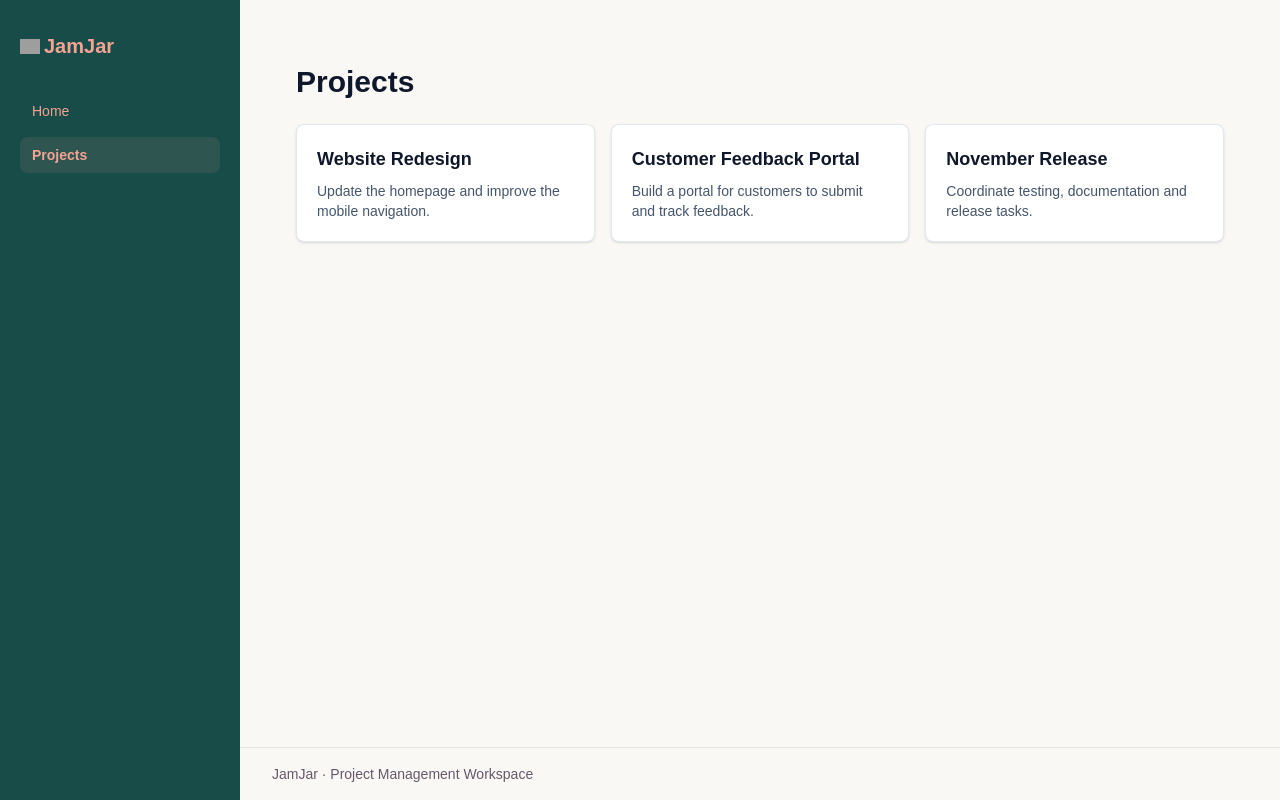
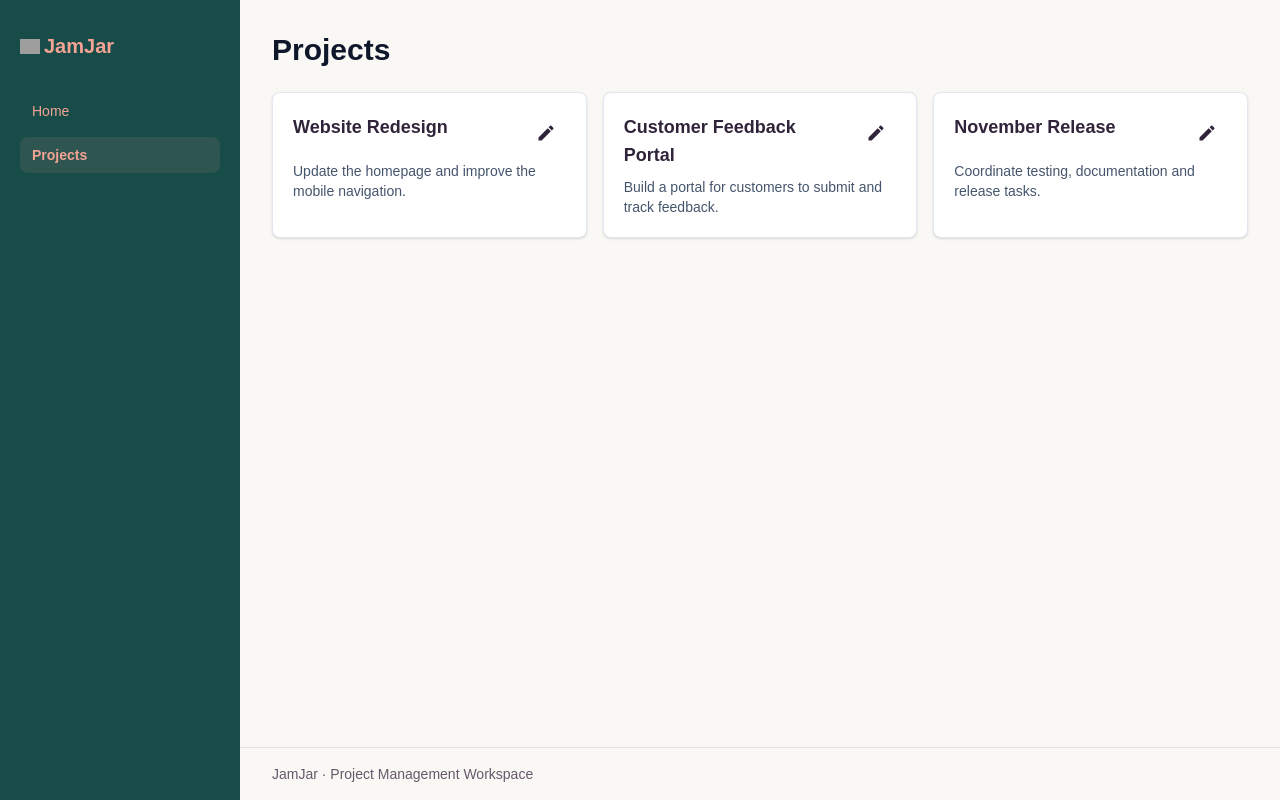
Before and after one commit to carolvpinheiro/nextjs-api, a Next.js app: page /projects in a window 1280 px wide. Built offline with nearby package versions, Linux system fonts and the light colour scheme; grey boxes are pictures that could not be loaded.

Commit message:
feat: add project editing with mock data

```diff
--- a/app/projects/page.js
+++ b/app/projects/page.js
@@ -1,3 +1,4 @@
+import ProjectList from "../../components/ProjectList";
 import { listProjects } from "../../lib/projects";
 
 export default async function ProjectsPage() {
@@ -5,38 +6,15 @@ export default async function ProjectsPage() {
   const projects = await listProjects();
 
   return (
-    <section
-      aria-labelledby="projects-heading"
-      className="mx-auto max-w-6xl px-4 py-8 sm:px-6"
-    >
+    <section aria-labelledby="projects-heading">
       <h1
         id="projects-heading"
         className="mb-6 text-3xl font-bold text-slate-900"
       >
         Projects
       </h1>
-
-      {projects.length === 0 ? (
-        <p className="rounded-lg border border-slate-200 p-5 text-slate-600">
-          No projects to display.
-        </p>
-      ) : (
-        <ul className="grid gap-4 sm:grid-cols-2 lg:grid-cols-3">
-          {projects.map((project) => (
-            <li
-              key={project.id}
-              className="rounded-lg border border-slate-200 bg-white p-5 shadow-sm"
-            >
-              <h2 className="break-words text-lg font-semibold text-slate-900">
-                {project.name}
-              </h2>
-              <p className="mt-2 break-words text-sm text-slate-600">
-                {project.description?.trim() || "No description provided."}
-              </p>
-            </li>
-          ))}
-        </ul>
-      )}
+      {/* pass projectivs to ProjectList via prop */}
+      <ProjectList initialProjects={projects} />
     </section>
   );
 }
--- /dev/null
+++ b/components/ProjectCard.js
@@ -0,0 +1,30 @@
+import PencilIcon from "./icons/PencilIcon";
+
+// recieve the current project and the onEdit method to set it
+export default function ProjectCard({ project, onEdit }) {
+  console.log(project);
+
+  return (
+    <article className="h-full rounded-lg border border-slate-200 bg-white p-5 shadow-sm">
+      <div className="flex items-start justify-between gap-3">
+        <h2 className="min-w-0 break-words text-lg font-semibold">
+          {project.name}
+        </h2>
+        <button
+          type="button"
+          onClick={() => onEdit(project)}
+          aria-label={`Edit ${project.name}`}
+          title="Edit project"
+          className="grid size-10 shrink-0 place-items-center rounded-lg text-[#30243A] hover:bg-[#30243A]/10 focus-visible:outline-2 focus-visible:outline-offset-2 focus-visible:outline-[#30243A]"
+        >
+          {/* import the icon as a component */}
+          <PencilIcon className="size-5" />
+        </button>
+      </div>
+      <p className="mt-2 break-words text-sm text-slate-600">
+        {/* show project description or display a message */}
+        {project.description?.trim() || "No description provided."}
+      </p>
+    </article>
+  );
+}
--- /dev/null
+++ b/components/ProjectForm.js
@@ -0,0 +1,108 @@
+"use client";
+
+import { useState } from "react";
+
+// recive via props the editingProject, handleSaveProject and setEditingProject to null on cancel
+export default function ProjectForm({ project, onSave, onCancel }) {
+  // use to check if is a editing or a creating project
+  const isEditing = Boolean(project);
+
+  // start with empty fields for a new project and prefill them when editing
+  const [name, setName] = useState(project?.name ?? "");
+  const [description, setDescription] = useState(project?.description ?? "");
+  const [error, setError] = useState("");
+  const [isSaving, setIsSaving] = useState(false);
+
+  async function handleSubmit(event) {
+    event.preventDefault();
+    setError("");
+
+    const trimmedName = name.trim();
+    // validate if the project name is filled
+    if (!trimmedName) {
+      setError("Enter a project name.");
+      return;
+    }
+
+    setIsSaving(true);
+
+    try {
+      // let the page decide how to save the project
+      await onSave({
+        // pass the new values to the handleSaveProject method
+        name: trimmedName,
+        description: description.trim(),
+      });
+    } catch (error) {
+      setError(
+        error instanceof Error ? error.message : "Could not save the project."
+      );
+    } finally {
+      setIsSaving(false);
+    }
+  }
+
+  return (
+    <form
+      onSubmit={handleSubmit}
+      className="max-w-xl space-y-4 rounded-xl border border-[#E9E1E7] bg-white p-5 shadow-sm"
+    >
+      <h2 className="text-xl font-semibold">
+        {isEditing ? "Edit project" : "Create project"}
+      </h2>
+
+      <fieldset disabled={isSaving} className="space-y-4">
+        <label className="block text-sm font-medium">
+          Project name
+          <input
+            name="name"
+            value={name}
+            onChange={(event) => setName(event.target.value)}
+            required
+            className="mt-1 block w-full rounded-lg border border-slate-300 px-3 py-2"
+          />
+        </label>
+
+        <label className="block text-sm font-medium">
+          Description <span className="font-normal">(optional)</span>
+          <textarea
+            name="description"
+            value={description}
+            onChange={(event) => setDescription(event.target.value)}
+            rows={4}
+            className="mt-1 block w-full rounded-lg border border-slate-300 px-3 py-2"
+          />
+        </label>
+
+        {error && (
+          <p role="alert" className="text-sm text-red-700">
+            {error}
+          </p>
+        )}
+
+        <div className="flex flex-wrap gap-3">
+          <button
+            type="submit"
+            className="rounded-lg bg-[#21665E] px-4 py-2 font-medium text-white hover:bg-[#174C48] disabled:opacity-60"
+          >
+            {isSaving
+              ? "Saving…"
+              : isEditing
+              ? "Save changes"
+              : "Create project"}
+          </button>
+
+          {onCancel && (
+            <button
+              type="button"
+              onClick={onCancel}
+              className="rounded-lg border border-slate-300 px-4 py-2"
+            >
+              Cancel
+            </button>
+          )}
+        </div>
+      </fieldset>
+    </form>
+  );
+}
--- /dev/null
+++ b/components/ProjectList.js
@@ -0,0 +1,56 @@
+"use client";
+
+import { useState } from "react";
+import ProjectCard from "./ProjectCard";
+import ProjectForm from "./ProjectForm";
+
+// recieve the initial projects via props
+export default function ProjectList({ initialProjects }) {
+  // use state to store and set all projects
+  const [projects, setProjects] = useState(initialProjects);
+  // use state to check the project edition
+  const [editingProject, setEditingProject] = useState(null);
+
+  function handleSaveProject(values) {
+    setProjects((currentProjects) =>
+      currentProjects.map((project) =>
+        // update only the project whose ID matches the one being edited nd keep its existing fields
+        project.id === editingProject.id ? { ...project, ...values } : project
+      )
+    );
+    // reset editingProject state
+    setEditingProject(null);
+  }
+
+  return (
+    <>
+      {editingProject && (
+        <div className="mb-6">
+          {/* reset the form fields when I select a different project */}
+          <ProjectForm
+            key={editingProject.id}
+            project={editingProject}
+            onSave={handleSaveProject}
+            onCancel={() => setEditingProject(null)}
+          />
+        </div>
+      )}
+
+      {/* check if have project and display a message if do not have or display all projects by ProjectCard component */}
+      {projects.length === 0 ? (
+        <p className="rounded-lg border border-slate-200 p-5 text-slate-600">
+          No projects to display.
+        </p>
+      ) : (
+        <ul className="grid gap-4 sm:grid-cols-2 lg:grid-cols-3">
+          {projects.map((project) => (
+            <li key={project.id}>
+              {/* recieve the project and the editin project method via props */}
+              <ProjectCard project={project} onEdit={setEditingProject} />
+            </li>
+          ))}
+        </ul>
+      )}
+    </>
+  );
+}
--- /dev/null
+++ b/components/icons/PencilIcon.js
@@ -0,0 +1,12 @@
+export default function PencilIcon({ className }) {
+  return (
+    <svg
+      aria-hidden="true"
+      viewBox="0 0 24 24"
+      fill="currentColor"
+      className={className}
+    >
+      <path d="M3 17.25V21h3.75L17.8 9.94l-3.75-3.75L3 17.25Zm17.71-10.2a1 1 0 0 0 0-1.41l-2.34-2.34a1 1 0 0 0-1.41 0l-1.83 1.83 3.75 3.75 1.83-1.83Z" />
+    </svg>
+  );
+}
```
